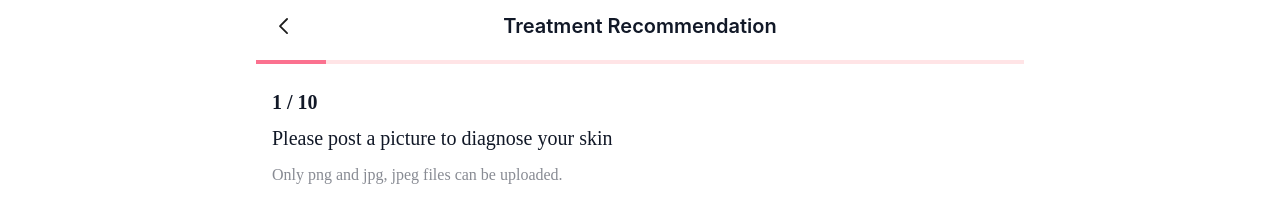
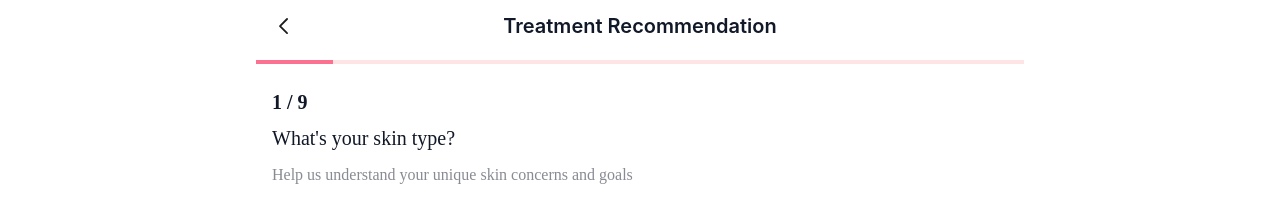
Before and after one commit to CodingBot000/treatment-estimate-landinng, a Next.js app: page /estimate in a window 1280 px wide. Shown: the top 216 px of the page. Built offline with nearby package versions, Linux system fonts and the light colour scheme; no server answers.

Commit message:
remove photo upload steps

```diff
--- a/src/app/data/form-definition.ts
+++ b/src/app/data/form-definition.ts
@@ -22,12 +22,12 @@ import TreatmentExpBeforeStep from "../estimate/SkinSurveyFlow/questionnaire/Tre
 
 export const steps = [
 
-   {
-    id: UPLOAD_PHOTO,
-    title: "Please post a picture to diagnose your skin",
-    subtitle: "Only png and jpg, jpeg files can be uploaded.",
-    component: UploadImageStep,
-  },
+  //  {
+  //   id: UPLOAD_PHOTO,
+  //   title: "Please post a picture to diagnose your skin",
+  //   subtitle: "Only png and jpg, jpeg files can be uploaded.",
+  //   component: UploadImageStep,
+  // },
     {
     id: SKIN_TYPE,
     title: "What's your skin type?",
--- a/src/app/estimate/SkinSurveyFlow/BeautyQuestionnaire.tsx
+++ b/src/app/estimate/SkinSurveyFlow/BeautyQuestionnaire.tsx
@@ -169,11 +169,11 @@ const validateStepData = (stepId: string, data: StepData): boolean => {
         isValidEmail(userInfo.email) &&
         hasValidMessenger
       );
-    case UPLOAD_PHOTO:
-      // 파일이 업로드되었는지 확인
-      return !!(
-        data.uploadImage?.uploadedImage || data.uploadImage?.imageFile
-      );
+    // case UPLOAD_PHOTO:
+    //   // 파일이 업로드되었는지 확인
+    //   return !!(
+    //     data.uploadImage?.uploadedImage || data.uploadImage?.imageFile
+    //   );
     default:
       return true;
   }
@@ -202,8 +202,8 @@ const getValidationMessage = (stepId: string): string => {
       return 'Please select how you found us.';
     case USER_INFO:
       return 'Please fill in your name, age, gender, email address, and at least one messenger contact.';
-    case UPLOAD_PHOTO:
-      return 'Please post a picture to diagnose your skin.';
+    // case UPLOAD_PHOTO:
+    //   return 'Please post a picture to diagnose your skin.';
     default:
       return 'Please complete all required fields.';
   }
```
